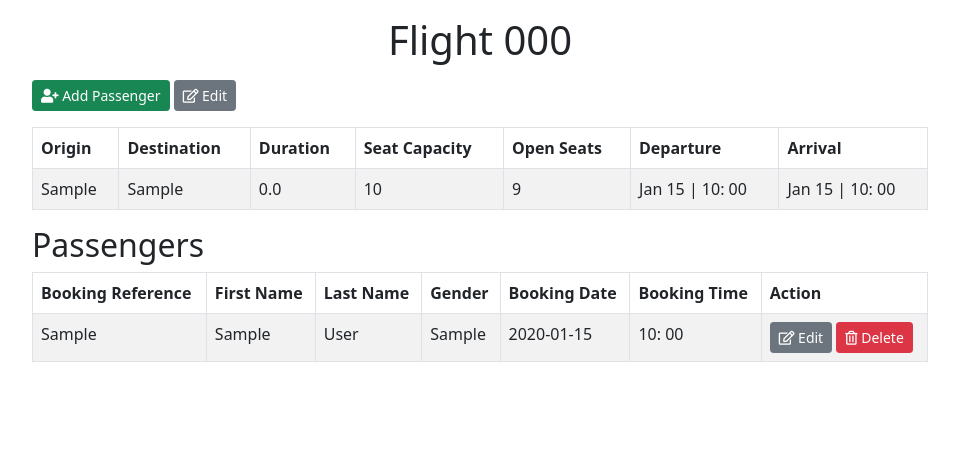
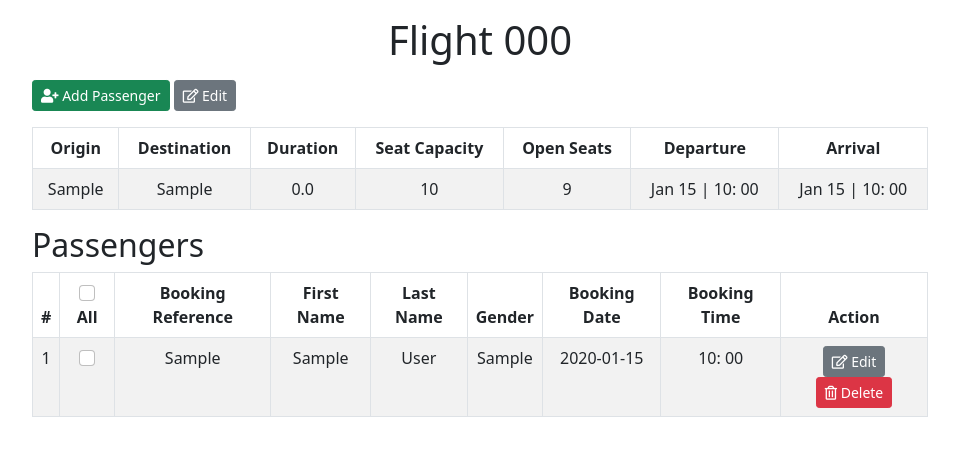
Before and after one commit to wilfred54321/flight_app, a Flask app: page /flights/1 in a window 1280 px wide. Shown: the part 82-538 px from the top of the page, without its empty margins (160-1119 px from the left). Run offline with Flask 2, Linux system fonts and the light colour scheme; tables that the repository leaves empty hold one stand-in row (values such as "Sample post"); some libraries are stand-ins or nearby versions.

Commit message:
implemented checkboxes

```diff
--- a/flight_app/main/routes.py
+++ b/flight_app/main/routes.py
@@ -21,7 +21,7 @@ main = Blueprint("main", __name__)
 @main.route("/")
 def index():
     """Display a list of Flights and Pilots"""
-    pilots = Pilot.query.order_by(desc(Pilot.firstname)).limit(3).all()
+    pilots = Pilot.query.order_by(desc(Pilot.firstname)).all()
     flights = Flight.query.all()
     return render_template("index.html", pilots=pilots, flights=flights, title="Index")
 
--- a/flight_app/static/main.css
+++ b/flight_app/static/main.css
@@ -17,3 +17,7 @@ body {
 }
 
 .special-font{font-family: Salesforce Sans,-apple-system,BlinkMacSystemFont,avenir next,avenir,helvetica,helvetica neue,ubuntu,roboto,noto,segoe ui,arial,sans-serif;}
+
+.text-center{
+    text-align:center
+}
--- /dev/null
+++ b/flight_app/static/main.js
@@ -0,0 +1,3 @@
+$(':checkbox.all').change(function () {
+    $(':checkbox.item').prop('checked', this.checked);
+});
--- a/flight_app/templates/base.html
+++ b/flight_app/templates/base.html
@@ -19,6 +19,7 @@
 
     <!-- <link rel="stylesheet" href="https://cdnjs.cloudflare.com/ajax/libs/twitter-bootstrap/3.3.7/css/bootstrap.min.css"> -->
     <!-- DATETIMEPICKER ADDONS -->
+
     <script src="https://cdnjs.cloudflare.com/ajax/libs/jquery/1.12.4/jquery.min.js"></script>
     <script src="https://cdnjs.cloudflare.com/ajax/libs/moment.js/2.15.1/moment.min.js"></script>
     <script src="https://cdnjs.cloudflare.com/ajax/libs/twitter-bootstrap/3.3.7/js/bootstrap.min.js"></script>
@@ -38,6 +39,7 @@
     <link rel="stylesheet" href="https://use.fontawesome.com/releases/v5.7.0/css/all.css"
         integrity="sha384-lZN37f5QGtY3VHgisS14W3ExzMWZxybE1SJSEsQp9S+oqd12jhcu+A56Ebc1zFSJ" crossorigin="anonymous">
     <link rel="stylesheet" type='text/css' href="{{url_for('static', filename = 'main.css')}}" />
+    <script type="text/javascript" src="{{url_for('static', filename = 'main.js')}}"></script>
 </head>
 
 
--- a/flight_app/templates/flight.html
+++ b/flight_app/templates/flight.html
@@ -37,7 +37,7 @@
     </tr>
 </div>
 <div class="index_table">
-    <table class="table table-striped table-hover table-bordered">
+    <table class=" text-center table table-striped table-hover table-bordered">
 
         <thead>
             <tr>
@@ -75,9 +75,13 @@
 <h2>Passengers</h2>
 
 <div class="index_table">
-    <table class="table table-striped table-hover table-bordered">
+    <table class=" text-center table table-striped table-hover table-bordered">
         <thead>
             <tr>
+                <th>#</th>
+                <th><input class="all form-check-input" name="all" type="checkbox" id="input1" aria-label="..."> All
+                </th>
+
                 <th>Booking Reference</th>
                 <th>First Name</th>
                 <th>Last Name</th>
@@ -92,6 +96,14 @@
             <tbody>
                 {%for passenger in flight.passengers%}
                 <tr>
+
+                    <td>{{loop.index}}</td>
+                    <td>
+                        <input class="item form-check-input" name="checkbox" type="checkbox" id="input1"
+                            value="{{passenger.id}}" aria-label="...">
+
+                    </td>
+
                     <td>{{passenger.booking_reference}}</td>
                     <td>{{passenger.firstname}}</td>
                     <td>{{passenger.lastname}}</td>
@@ -120,6 +132,10 @@
 
     </table>
 </div>
-
+<script>
+    $(':checkbox.all').change(function () {
+        $(':checkbox.item').prop('checked', this.checked);
+    });
+</script>
 
 {%endblock%}
--- a/flight_app/users/routes.py
+++ b/flight_app/users/routes.py
@@ -22,7 +22,9 @@ def register_pilot():
         lastname = request.form.get("lastname").capitalize()
         email = request.form.get("email").lower()
         gender = request.form.get("gender")
-        category = request.form.getlist("category")
+        cat = request.form.getlist("category")
+        category = [x for x in cat]
+
         level = request.form.get("pilot_level")
 
         pilot = Pilot(
```
Also changed, not shown: extras/test_class.py (+7 -8 lines).
